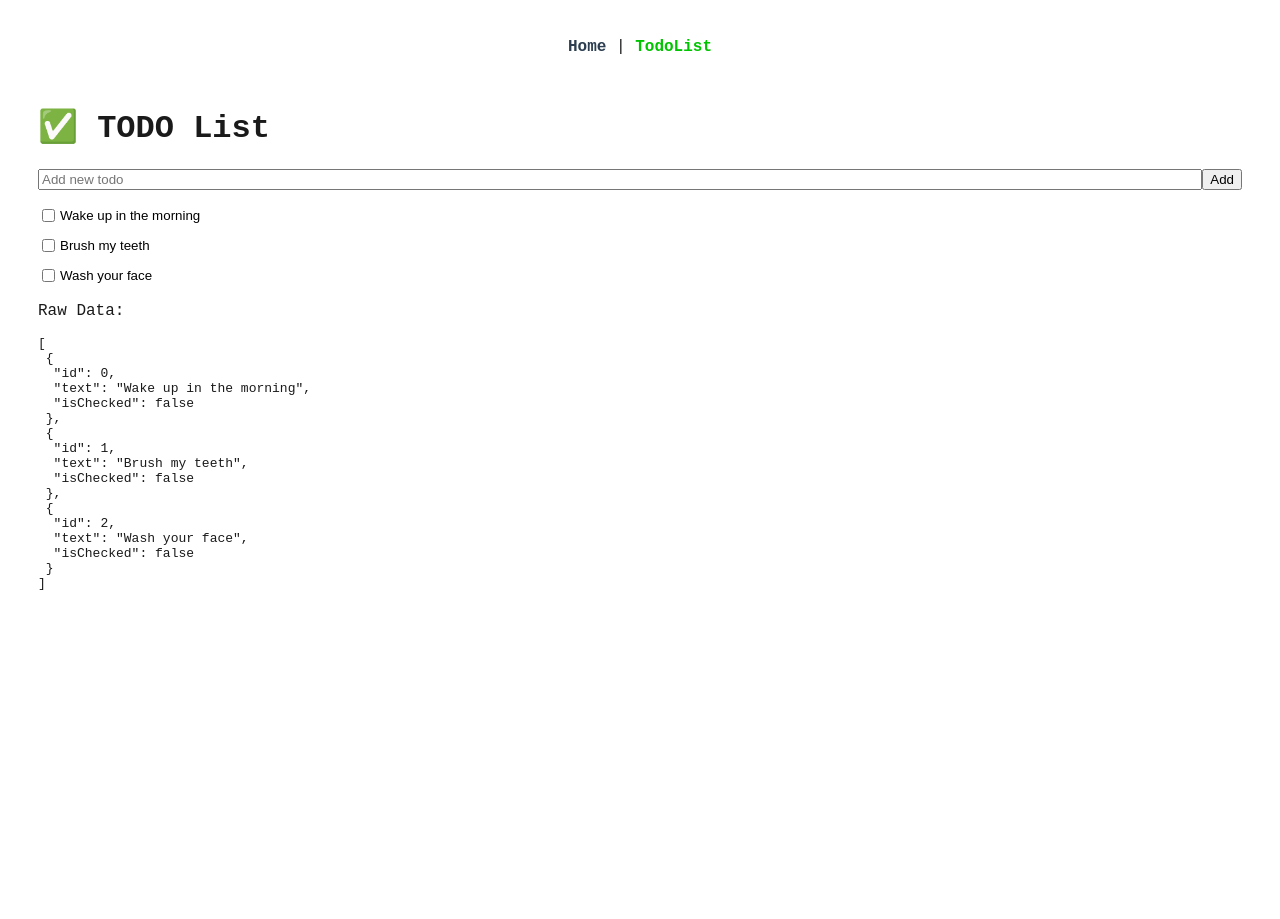
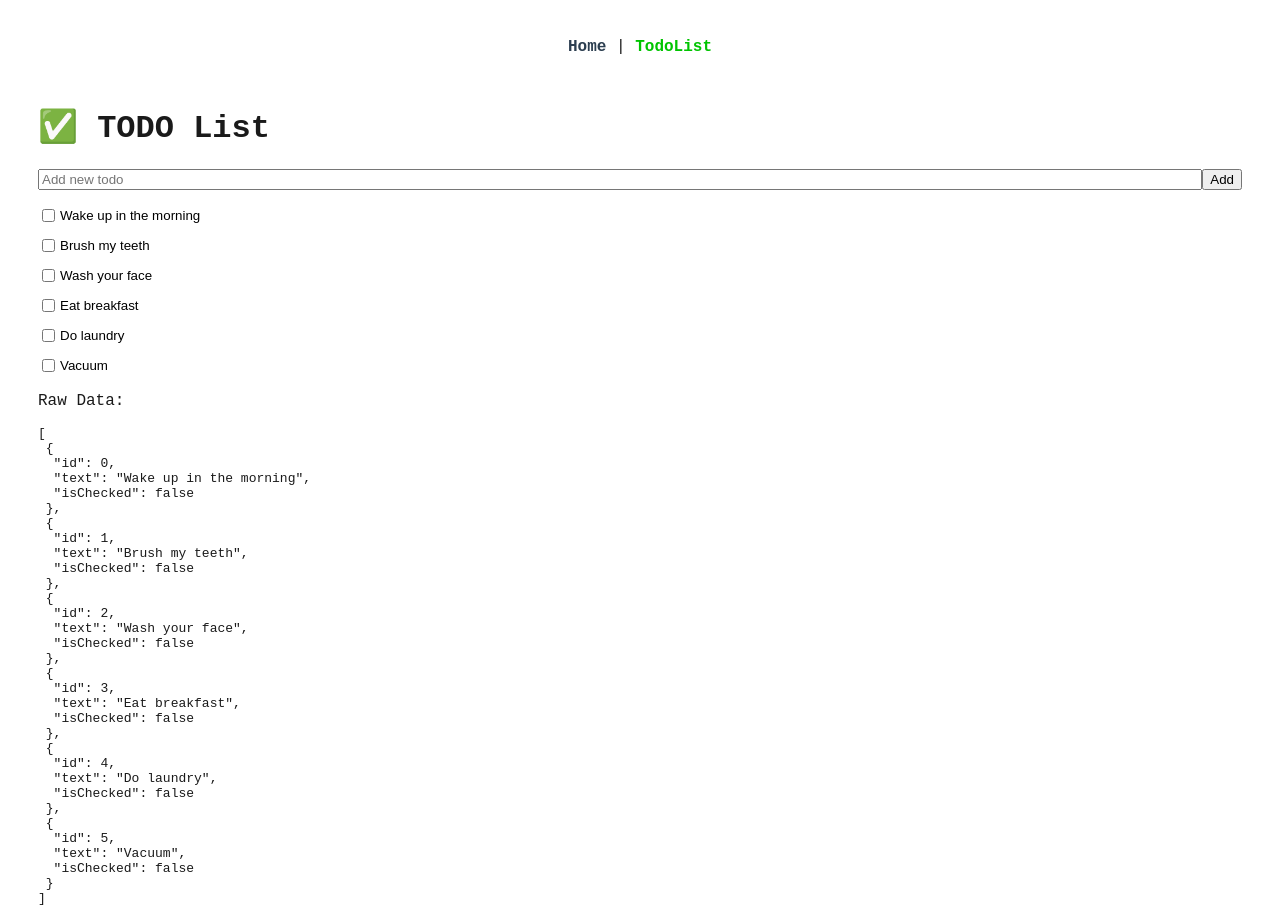
Before and after one commit to hellogracecho/vue-simple-todo, a Vue app: page /todo-list in a window 1280 px wide. Before the commit the page ends 800 px from the top, so only its background shows below. Built offline with nearby package versions, Linux system fonts and the light colour scheme.

Commit message:
--no-edit

```diff
--- a/src/views/TodoList.vue
+++ b/src/views/TodoList.vue
@@ -39,6 +39,9 @@ export default {
         { id: 0, text: 'Wake up in the morning', isChecked: false },
         { id: 1, text: 'Brush my teeth', isChecked: false },
         { id: 2, text: 'Wash your face', isChecked: false },
+        { id: 3, text: 'Eat breakfast', isChecked: false },
+        { id: 4, text: 'Do laundry', isChecked: false },
+        { id: 5, text: 'Vacuum', isChecked: false },
       ],
       newTodo: '',
       checkedTodos: [],
@@ -52,8 +55,8 @@ export default {
       let uid = Date.now();
 
       this.todoList.push({ id: uid, text: newTodo, isChecked: false });
-      // re-order list by Unchecked to Checked
       this.reOrderList();
+      // Clear input field
       this.newTodo = '';
     },
     onClickChild(selectedItem) {
@@ -63,7 +66,6 @@ export default {
           item.isChecked = selectedItem.isChecked;
         }
       });
-      // re-order list by Unchecked to Checked
       this.reOrderList();
     },
     reOrderList: function() {
```
